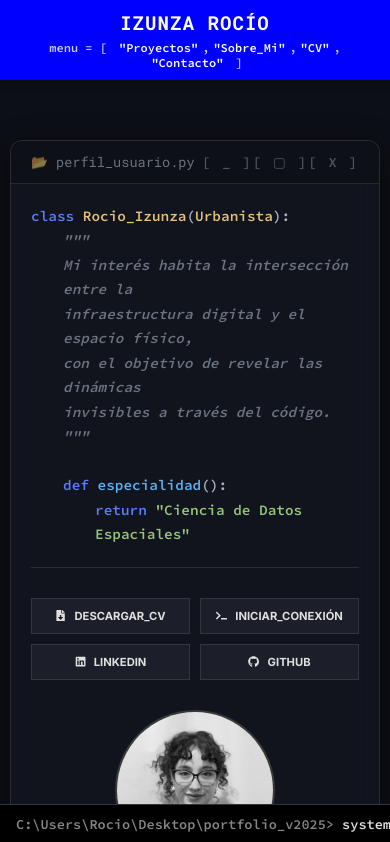
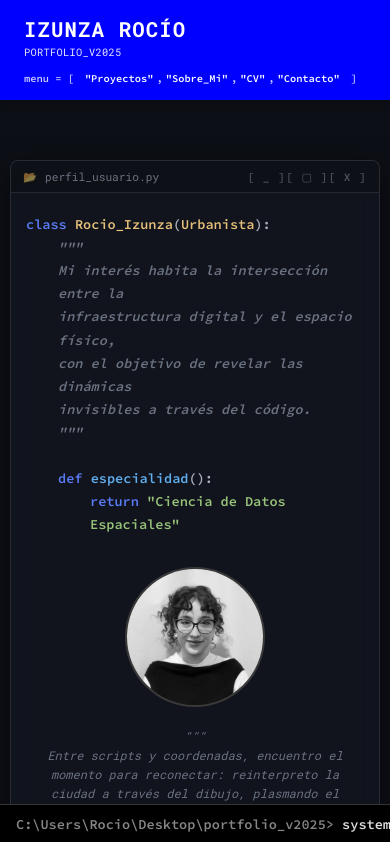
Before and after one commit to roizunza/portfolio-v1, a React (Vite) app: page / in a window 390 px wide. Shown: the top 842 px of the page. Built offline with nearby package versions, Linux system fonts and the light colour scheme.

Commit message:
Detalles de ajustes responsivos

```diff
--- a/src/index.css
+++ b/src/index.css
@@ -79,11 +79,11 @@ body {
 }
 
 .profile-container {
-  background-color: rgba(21, 24, 35, 0.6); /* Vidrio */
+  background-color: rgba(21, 24, 35, 0.6);
   backdrop-filter: blur(10px); -webkit-backdrop-filter: blur(10px);
   border: 1px solid var(--borde-sutil);
   border-radius: 12px;
-  width: 100%; max-width: 1200px; /* Ancho Desktop */
+  width: 100%; max-width: 1200px;
   overflow: hidden;
   box-shadow: 0 10px 30px rgba(0,0,0,0.5);
   display: flex; flex-direction: column;
@@ -106,7 +106,7 @@ body {
   align-items: flex-start;
 }
 
-/* Columna Izquierda (Foto) */
+/* Columna Izquierda */
 .profile-left {
   flex-shrink: 0; display: flex; flex-direction: column;
   align-items: flex-start; width: 300px;
@@ -123,7 +123,7 @@ body {
   font-family: var(--fuente-datos); font-style: italic;
 }
 
-/* Columna Derecha (Código) */
+/* Columna Derecha */
 .profile-right {
   flex: 1; display: flex; flex-direction: column;
 }
@@ -133,13 +133,12 @@ body {
   color: var(--texto-principal); font-family: var(--fuente-codigo);
   font-size: 1.05rem; line-height: 1.7;
 }
-/* Colores Sintaxis */
-.ck-key { color: #5b7cf7; } /* keyword */
-.ck-cls { color: #e5c07b; } /* class */
-.ck-fn  { color: #61afef; } /* function */
-.ck-str { color: #98c379; } /* string */
-.ck-punc{ color: #abb2bf; } /* punctuation */
-.ck-com { color: #6b7280; font-style: italic; } /* comment */
+.ck-key { color: #5b7cf7; }
+.ck-cls { color: #e5c07b; }
+.ck-fn  { color: #61afef; }
+.ck-str { color: #98c379; }
+.ck-punc{ color: #abb2bf; }
+.ck-com { color: #6b7280; font-style: italic; }
 .indent-1 { margin-left: 2rem; }
 .indent-2 { margin-left: 4rem; }
 
@@ -167,42 +166,102 @@ body {
 }
 
 /* =========================================
-   RESPONSIVIDAD (MÓVIL) - CORRECCIONES CRÍTICAS
+   RESPONSIVIDAD (MÓVIL) - CORRECCIONES FINALES
    ========================================= */
 @media (max-width: 768px) {
-  /* HEADER: Ajustar para que quepa */
+
+  /* 1. HEADER: Alineación Izquierda y Ajuste de Texto */
   .header-container {
-    flex-direction: column; /* Apilar nombre y menú */
-    justify-content: center; gap: 5px;
-    height: auto; padding: 10px; /* Altura automática */
+    flex-direction: column;
+    align-items: flex-start; /* Alineado a la Izquierda */
+    justify-content: center;
+    gap: 8px;
+    height: auto;
+    padding: 15px 1.5rem; /* Padding ajustado */
   }
-  .header-title { font-size: 1.2rem; }
-  .header-subtitle { display: none; } /* Ocultar versión en móvil para ahorrar espacio */
-  .header-nav { font-size: 0.75rem; flex-wrap: wrap; justify-content: center; }
+  .header-branding { margin-bottom: 5px; }
+  .header-title { font-size: 1.3rem; }
+  .header-subtitle {
+    display: block; /* Se muestra PORTFOLIO_V2025 */
+    font-size: 0.65rem;
+    margin-top: 2px;
+  }
+  .header-nav {
+    font-size: 0.65rem; /* Fuente pequeña para que quepa */
+    width: 100%;
+    flex-wrap: wrap; /* Permitir que baje si es necesario, aunque intentará mantenerse */
+    justify-content: flex-start; /* Alineado a la izquierda */
+  }
+  .nav-btn { padding: 0 3px; }
 
-  /* HERO: Ajustar grid */
-  .hero-section { padding: 80px 10px 60px 10px; align-items: flex-start; } /* Más padding top por el header alto */
-  .profile-container { width: 100%; }
-
-  .profile-content {
-    flex-direction: column; gap: 30px; padding: 20px;
+  /* 2. HERO: Aprovechamiento de Espacio */
+  .hero-section {
+    padding: 100px 10px 60px 10px; /* Más padding top por el header */
+    align-items: flex-start;
+  }
+  .profile-container {
+    width: 100%;
+    max-width: 100%; /* Aprovechar todo el ancho */
+    border-radius: 8px;
   }
 
-  /* REORDENAMIENTO VISUAL (FLEX ORDER) */
-  /* 1. Código (Elevator Pitch) */
-  .profile-right { order: 1; width: 100%; }
-  .code-block { font-size: 0.9rem; } /* Fuente un poco más chica */
+  /* Header de Ventana más pequeño */
+  .profile-window-bar {
+    padding: 8px 12px;
+    font-size: 0.7rem;
+  }
+  .window-controls { letter-spacing: 1px; }
 
-  /* 2. Foto */
-  .profile-left { order: 2; width: 100%; align-items: center; }
-  .profile-image { width: 160px; height: 160px; }
-  .profile-quote { text-align: center; font-size: 0.75rem; }
+  /* 3. REORDENAMIENTO (Definición > Foto > Comentario > Botones) */
+  .profile-content {
+    display: flex;
+    flex-direction: column;
+    padding: 20px 15px;
+    gap: 0; /* Quitamos gap del padre para manejar margenes individuales */
+  }
 
-  /* 3. Botones (Cuadrícula 2x2) */
+  /* TRUCO CSS: 'display: contents' elimina el contenedor visual
+     permitiendo que los hijos (imagen, codigo, botones) se ordenen libremente */
+  .profile-left, .profile-right {
+    display: contents;
+  }
+
+  /* ORDEN 1: Código (Definición Urbanista) */
+  .code-block {
+    order: 1;
+    margin-bottom: 30px;
+    font-size: 0.85rem;
+    width: 100%;
+  }
+
+  /* ORDEN 2: Foto */
+  .profile-image {
+    order: 2;
+    width: 140px; height: 140px;
+    margin: 0 auto 20px auto; /* Centrada horizontalmente */
+  }
+
+  /* ORDEN 3: Comentario (Quote) */
+  .profile-quote {
+    order: 3;
+    text-align: center; /* En móvil se ve mejor centrado, pero si prefieres izq avísame */
+    margin-bottom: 30px;
+    font-size: 0.75rem;
+  }
+
+  /* ORDEN 4: Botones (Cuadrícula 2x2) */
   .profile-buttons {
-    order: 3;
-    display: grid; grid-template-columns: 1fr 1fr; /* 2 columnas */
-    gap: 10px; margin-top: 20px;
+    order: 4;
+    display: grid;
+    grid-template-columns: 1fr 1fr;
+    gap: 10px;
+    margin-top: 0;
+    padding-top: 20px;
+    border-top: 1px solid var(--borde-sutil);
   }
-  .profile-btn { width: 100%; font-size: 0.7rem; padding: 10px 5px; }
+  .profile-btn {
+    width: 100%;
+    font-size: 0.65rem; /* Texto pequeño para que quepa "INICIAR CONEXION" */
+    padding: 10px 5px;
+  }
 }
```
